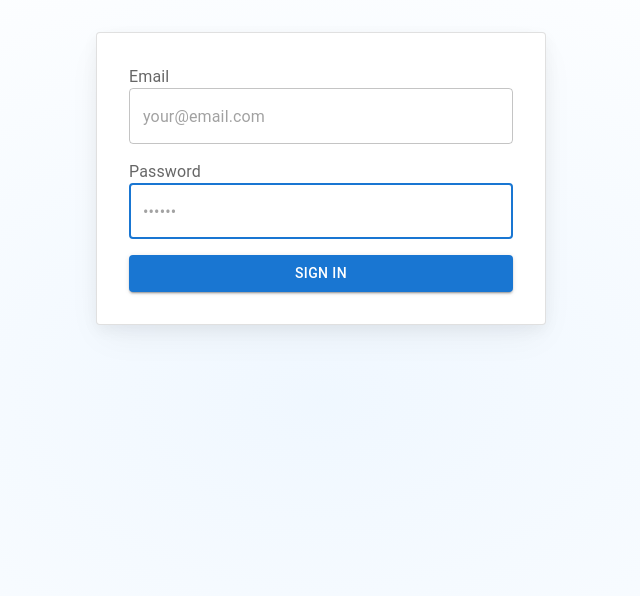
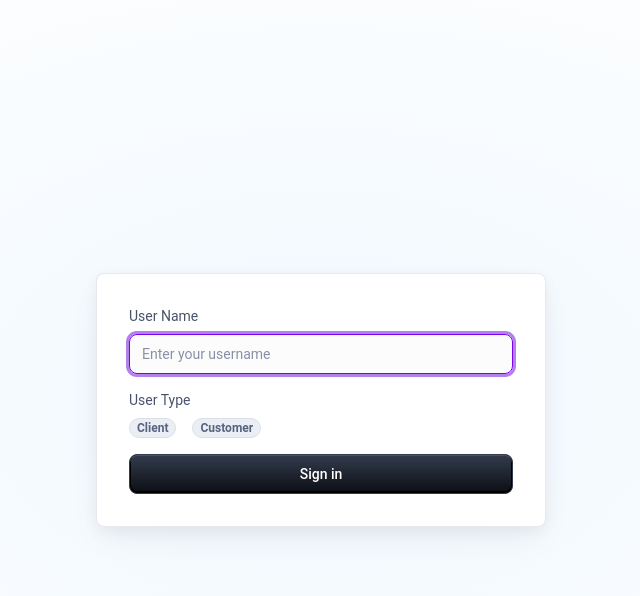
Before and after one commit to dpolo-dev/TP-Whisper-Front, a React (Vite) app: page /login in a window 1280 px wide. Shown: the top 596 px of the page, without its empty margins (319-959 px from the left). Built offline with nearby package versions, Linux system fonts and the light colour scheme.

Commit message:
re colors

```diff
--- a/src/App.jsx
+++ b/src/App.jsx
@@ -4,19 +4,15 @@ import {
   Routes,
   Navigate,
 } from "react-router-dom";
-import { ThemeProvider, createTheme } from "@mui/material/styles";
 import CssBaseline from "@mui/material/CssBaseline";
 import Login from "./login";
 import Customer from "./customer";
 import Client from "./client";
 import AppTheme from "./shared/AppTheme";
 
-const theme = createTheme();
-
 export default function App() {
   return (
     <AppTheme>
-      <ThemeProvider theme={theme}>
       <CssBaseline />
       <Router>
         <Routes>
@@ -26,7 +22,6 @@ export default function App() {
           <Route path="*" element={<Navigate to="/login" replace />} />
         </Routes>
       </Router>
-      </ThemeProvider>
     </AppTheme>
   );
 }
--- a/src/login/components/SignIn.jsx
+++ b/src/login/components/SignIn.jsx
@@ -3,10 +3,11 @@ import Box from "@mui/material/Box";
 import Button from "@mui/material/Button";
 import FormLabel from "@mui/material/FormLabel";
 import FormControl from "@mui/material/FormControl";
-import TextField from "@mui/material/TextField";
 import Stack from "@mui/material/Stack";
 import MuiCard from "@mui/material/Card";
 import { styled } from "@mui/material/styles";
+import Chip from "@mui/material/Chip";
+import { TextField } from "@mui/material";
 
 const Card = styled(MuiCard)(({ theme }) => ({
   display: "flex",
@@ -28,8 +29,11 @@ const Card = styled(MuiCard)(({ theme }) => ({
 }));
 
 const SignInContainer = styled(Stack)(({ theme }) => ({
-  minHeight: "100%",
+  minHeight: "100vh",
   padding: theme.spacing(2),
+  justifyContent: "center",
+  alignItems: "center",
+  position: "relative",
   [theme.breakpoints.up("sm")]: {
     padding: theme.spacing(4),
   },
@@ -50,52 +54,58 @@ const SignInContainer = styled(Stack)(({ theme }) => ({
 }));
 
 export default function SignIn() {
-  const [emailError, setEmailError] = React.useState(false);
-  const [emailErrorMessage, setEmailErrorMessage] = React.useState("");
-  const [passwordError, setPasswordError] = React.useState(false);
-  const [passwordErrorMessage, setPasswordErrorMessage] = React.useState("");
+  const [usernameError, setUsernameError] = React.useState(false);
+  const [usernameErrorMessage, setUsernameErrorMessage] = React.useState("");
+  const [userTypeError, setUserTypeError] = React.useState(false);
+  const [userTypeErrorMessage, setUserTypeErrorMessage] = React.useState("");
+  const [selectedUserType, setSelectedUserType] = React.useState("");
 
   const handleSubmit = (event) => {
-    if (emailError || passwordError) {
-      event.preventDefault();
+    event.preventDefault();
+    if (!validateInputs()) {
       return;
     }
     const data = new FormData(event.currentTarget);
+    const username = data.get("username");
     console.log({
-      email: data.get("email"),
-      password: data.get("password"),
+      username,
+      userType: selectedUserType,
     });
   };
 
   const validateInputs = () => {
-    const email = document.getElementById("email");
-    const password = document.getElementById("password");
-
+    const username = document.getElementById("username").value;
     let isValid = true;
 
-    if (!email.value || !/\S+@\S+\.\S+/.test(email.value)) {
-      setEmailError(true);
-      setEmailErrorMessage("Please enter a valid email address.");
+    // Validación de username
+    if (!username || username.length < 3) {
+      setUsernameError(true);
+      setUsernameErrorMessage("Username must be at least 3 characters long.");
       isValid = false;
     } else {
-      setEmailError(false);
-      setEmailErrorMessage("");
+      setUsernameError(false);
+      setUsernameErrorMessage("");
     }
 
-    if (!password.value || password.value.length < 6) {
-      setPasswordError(true);
-      setPasswordErrorMessage("Password must be at least 6 characters long.");
+    // Validación de tipo de usuario
+    if (!selectedUserType) {
+      setUserTypeError(true);
+      setUserTypeErrorMessage("Please select a user type.");
       isValid = false;
     } else {
-      setPasswordError(false);
-      setPasswordErrorMessage("");
+      setUserTypeError(false);
+      setUserTypeErrorMessage("");
     }
 
     return isValid;
   };
 
+  const handleUserTypeChange = (userType) => {
+    setSelectedUserType(userType);
+  };
+
   return (
-    <SignInContainer direction="column" justifyContent="space-between">
+    <SignInContainer direction="column">
       <Card variant="outlined">
         <Box
           component="form"
@@ -109,42 +119,50 @@ export default function SignIn() {
           }}
         >
           <FormControl>
-            <FormLabel htmlFor="email">Email</FormLabel>
+            <FormLabel htmlFor="username">User Name</FormLabel>
             <TextField
-              error={emailError}
-              helperText={emailErrorMessage}
-              id="email"
-              type="email"
-              name="email"
-              placeholder="your@email.com"
-              autoComplete="email"
+              error={usernameError}
+              helperText={usernameErrorMessage}
+              id="username"
+              name="username"
+              placeholder="Enter your username"
+              autoComplete="username"
               autoFocus
               required
               fullWidth
               variant="outlined"
-              color={emailError ? "error" : "primary"}
-              sx={{ ariaLabel: "email" }}
+              color={usernameError ? "error" : "primary"}
+              sx={{ ariaLabel: "username" }}
             />
           </FormControl>
+
           <FormControl>
-            <Box sx={{ display: "flex", justifyContent: "space-between" }}>
-              <FormLabel htmlFor="password">Password</FormLabel>
-            </Box>
-            <TextField
-              error={passwordError}
-              helperText={passwordErrorMessage}
-              name="password"
-              placeholder="••••••"
-              type="password"
-              id="password"
-              autoComplete="current-password"
-              autoFocus
-              required
-              fullWidth
-              variant="outlined"
-              color={passwordError ? "error" : "primary"}
-            />
+            <FormLabel>User Type</FormLabel>
+            <Stack direction="row" spacing={2}>
+              <Chip
+                label="Client"
+                clickable
+                variant={selectedUserType === "client" ? "filled" : "outlined"}
+                color={selectedUserType === "client" ? "primary" : "default"}
+                onClick={() => handleUserTypeChange("client")}
+              />
+              <Chip
+                label="Customer"
+                clickable
+                variant={
+                  selectedUserType === "customer" ? "filled" : "outlined"
+                }
+                color={selectedUserType === "customer" ? "primary" : "default"}
+                onClick={() => handleUserTypeChange("customer")}
+              />
+            </Stack>
+            {userTypeError && (
+              <Box sx={{ color: "red", fontSize: "0.75rem" }}>
+                {userTypeErrorMessage}
+              </Box>
+            )}
           </FormControl>
+
           <Button
             type="submit"
             fullWidth
--- a/src/shared/themePrimitives.jsx
+++ b/src/shared/themePrimitives.jsx
@@ -1,79 +1,79 @@
-import { createTheme, alpha } from '@mui/material/styles';
+import { createTheme, alpha } from "@mui/material/styles";
 
 const defaultTheme = createTheme();
 
 const customShadows = [...defaultTheme.shadows];
 
 export const brand = {
-  50: 'hsl(210, 100%, 95%)',
-  100: 'hsl(210, 100%, 92%)',
-  200: 'hsl(210, 100%, 80%)',
-  300: 'hsl(210, 100%, 65%)',
-  400: 'hsl(210, 98%, 48%)',
-  500: 'hsl(210, 98%, 42%)',
-  600: 'hsl(210, 98%, 55%)',
-  700: 'hsl(210, 100%, 35%)',
-  800: 'hsl(210, 100%, 16%)',
-  900: 'hsl(210, 100%, 21%)',
+  50: "hsl(270, 100%, 95%)",
+  100: "hsl(270, 100%, 92%)",
+  200: "hsl(270, 100%, 80%)",
+  300: "hsl(270, 100%, 65%)",
+  400: "hsl(270, 98%, 48%)",
+  500: "hsl(270, 98%, 42%)",
+  600: "hsl(270, 98%, 55%)",
+  700: "hsl(270, 100%, 35%)",
+  800: "hsl(270, 100%, 16%)",
+  900: "hsl(270, 100%, 21%)",
 };
 
 export const gray = {
-  50: 'hsl(220, 35%, 97%)',
-  100: 'hsl(220, 30%, 94%)',
-  200: 'hsl(220, 20%, 88%)',
-  300: 'hsl(220, 20%, 80%)',
-  400: 'hsl(220, 20%, 65%)',
-  500: 'hsl(220, 20%, 42%)',
-  600: 'hsl(220, 20%, 35%)',
-  700: 'hsl(220, 20%, 25%)',
-  800: 'hsl(220, 30%, 6%)',
-  900: 'hsl(220, 35%, 3%)',
+  50: "hsl(220, 35%, 97%)",
+  100: "hsl(220, 30%, 94%)",
+  200: "hsl(220, 20%, 88%)",
+  300: "hsl(220, 20%, 80%)",
+  400: "hsl(220, 20%, 65%)",
+  500: "hsl(220, 20%, 42%)",
+  600: "hsl(220, 20%, 35%)",
+  700: "hsl(220, 20%, 25%)",
+  800: "hsl(220, 30%, 6%)",
+  900: "hsl(220, 35%, 3%)",
 };
 
 export const green = {
-  50: 'hsl(120, 80%, 98%)',
-  100: 'hsl(120, 75%, 94%)',
-  200: 'hsl(120, 75%, 87%)',
-  300: 'hsl(120, 61%, 77%)',
-  400: 'hsl(120, 44%, 53%)',
-  500: 'hsl(120, 59%, 30%)',
-  600: 'hsl(120, 70%, 25%)',
-  700: 'hsl(120, 75%, 16%)',
-  800: 'hsl(120, 84%, 10%)',
-  900: 'hsl(120, 87%, 6%)',
+  50: "hsl(120, 80%, 98%)",
+  100: "hsl(120, 75%, 94%)",
+  200: "hsl(120, 75%, 87%)",
+  300: "hsl(120, 61%, 77%)",
+  400: "hsl(120, 44%, 53%)",
+  500: "hsl(120, 59%, 30%)",
+  600: "hsl(120, 70%, 25%)",
+  700: "hsl(120, 75%, 16%)",
+  800: "hsl(120, 84%, 10%)",
+  900: "hsl(120, 87%, 6%)",
 };
 
 export const orange = {
-  50: 'hsl(45, 100%, 97%)',
-  100: 'hsl(45, 92%, 90%)',
-  200: 'hsl(45, 94%, 80%)',
-  300: 'hsl(45, 90%, 65%)',
-  400: 'hsl(45, 90%, 40%)',
-  500: 'hsl(45, 90%, 35%)',
-  600: 'hsl(45, 91%, 25%)',
-  700: 'hsl(45, 94%, 20%)',
-  800: 'hsl(45, 95%, 16%)',
-  900: 'hsl(45, 93%, 12%)',
+  50: "hsl(45, 100%, 97%)",
+  100: "hsl(45, 92%, 90%)",
+  200: "hsl(45, 94%, 80%)",
+  300: "hsl(45, 90%, 65%)",
+  400: "hsl(45, 90%, 40%)",
+  500: "hsl(45, 90%, 35%)",
+  600: "hsl(45, 91%, 25%)",
+  700: "hsl(45, 94%, 20%)",
+  800: "hsl(45, 95%, 16%)",
+  900: "hsl(45, 93%, 12%)",
 };
 
 export const red = {
-  50: 'hsl(0, 100%, 97%)',
-  100: 'hsl(0, 92%, 90%)',
-  200: 'hsl(0, 94%, 80%)',
-  300: 'hsl(0, 90%, 65%)',
-  400: 'hsl(0, 90%, 40%)',
-  500: 'hsl(0, 90%, 30%)',
-  600: 'hsl(0, 91%, 25%)',
-  700: 'hsl(0, 94%, 18%)',
-  800: 'hsl(0, 95%, 12%)',
-  900: 'hsl(0, 93%, 6%)',
+  50: "hsl(0, 100%, 97%)",
+  100: "hsl(0, 92%, 90%)",
+  200: "hsl(0, 94%, 80%)",
+  300: "hsl(0, 90%, 65%)",
+  400: "hsl(0, 90%, 40%)",
+  500: "hsl(0, 90%, 30%)",
+  600: "hsl(0, 91%, 25%)",
+  700: "hsl(0, 94%, 18%)",
+  800: "hsl(0, 95%, 12%)",
+  900: "hsl(0, 93%, 6%)",
 };
 
 export const getDesignTokens = (mode) => {
   customShadows[1] =
-    mode === 'dark'
-      ? 'hsla(220, 30%, 5%, 0.7) 0px 4px 16px 0px, hsla(220, 25%, 10%, 0.8) 0px 8px 16px -5px'
-      : 'hsla(220, 30%, 5%, 0.07) 0px 4px 16px 0px, hsla(220, 25%, 10%, 0.07) 0px 8px 16px -5px';
+    mode === "dark"
+      ? "hsla(220, 30%, 5%, 0.7) 0px 4px 16px 0px, hsla(220, 25%, 10%, 0.8) 0px 8px 16px -5px"
+      : "hsla(220, 30%, 5%, 0.07) 0px 4px 16px 0px, hsla(220, 25%, 10%, 0.07) 0px 8px 16px -5px";
 
   return {
     palette: {
@@ -83,7 +83,7 @@ export const getDesignTokens = (mode) => {
         main: brand[400],
         dark: brand[700],
         contrastText: brand[50],
-        ...(mode === 'dark' && {
+        ...(mode === "dark" && {
           contrastText: brand[50],
           light: brand[300],
           main: brand[400],
@@ -95,7 +95,7 @@ export const getDesignTokens = (mode) => {
         main: brand[300],
         dark: brand[600],
         contrastText: gray[50],
-        ...(mode === 'dark' && {
+        ...(mode === "dark" && {
           contrastText: brand[300],
           light: brand[500],
           main: brand[700],
@@ -106,7 +106,7 @@ export const getDesignTokens = (mode) => {
         light: orange[300],
         main: orange[400],
         dark: orange[800],
-        ...(mode === 'dark' && {
+        ...(mode === "dark" && {
           light: orange[400],
           main: orange[500],
           dark: orange[700],
@@ -116,7 +116,7 @@ export const getDesignTokens = (mode) => {
         light: red[300],
         main: red[400],
         dark: red[800],
-        ...(mode === 'dark' && {
+        ...(mode === "dark" && {
           light: red[400],
           main: red[500],
           dark: red[700],
@@ -126,7 +126,7 @@ export const getDesignTokens = (mode) => {
         light: green[300],
         main: green[400],
         dark: green[800],
-        ...(mode === 'dark' && {
+        ...(mode === "dark" && {
           light: green[400],
           main: green[500],
           dark: green[700],
@@ -135,32 +135,35 @@ export const getDesignTokens = (mode) => {
       grey: {
         ...gray,
       },
-      divider: mode === 'dark' ? alpha(gray[700], 0.6) : alpha(gray[300], 0.4),
+      divider: mode === "dark" ? alpha(gray[700], 0.6) : alpha(gray[300], 0.4),
       background: {
-        default: 'hsl(0, 0%, 99%)',
-        paper: 'hsl(220, 35%, 97%)',
-        ...(mode === 'dark' && { default: gray[900], paper: 'hsl(220, 30%, 7%)' }),
+        default: "hsl(0, 0%, 99%)",
+        paper: "hsl(220, 35%, 97%)",
+        ...(mode === "dark" && {
+          default: gray[900],
+          paper: "hsl(220, 30%, 7%)",
+        }),
       },
       text: {
         primary: gray[800],
         secondary: gray[600],
         warning: orange[400],
-        ...(mode === 'dark' && {
-          primary: 'hsl(0, 0%, 100%)',
+        ...(mode === "dark" && {
+          primary: "hsl(0, 0%, 100%)",
           secondary: gray[400],
         }),
       },
       action: {
         hover: alpha(gray[200], 0.2),
         selected: `${alpha(gray[200], 0.3)}`,
-        ...(mode === 'dark' && {
+        ...(mode === "dark" && {
           hover: alpha(gray[600], 0.2),
           selected: alpha(gray[600], 0.3),
         }),
       },
     },
     typography: {
-      fontFamily: ['"Inter", "sans-serif"'].join(','),
+      fontFamily: ['"Roboto", "sans-serif"'].join(","),
       h1: {
         fontSize: defaultTheme.typography.pxToRem(48),
         fontWeight: 600,
@@ -250,8 +253,8 @@ export const colorSchemes = {
       },
       divider: alpha(gray[300], 0.4),
       background: {
-        default: 'hsl(0, 0%, 99%)',
-        paper: 'hsl(220, 35%, 97%)',
+        default: "hsl(0, 0%, 99%)",
+        paper: "hsl(220, 35%, 97%)",
       },
       text: {
         primary: gray[800],
@@ -263,7 +266,7 @@ export const colorSchemes = {
         selected: `${alpha(gray[200], 0.3)}`,
       },
       baseShadow:
-        'hsla(220, 30%, 5%, 0.07) 0px 4px 16px 0px, hsla(220, 25%, 10%, 0.07) 0px 8px 16px -5px',
+        "hsla(220, 30%, 5%, 0.07) 0px 4px 16px 0px, hsla(220, 25%, 10%, 0.07) 0px 8px 16px -5px",
     },
   },
   dark: {
@@ -301,10 +304,10 @@ export const colorSchemes = {
       divider: alpha(gray[700], 0.6),
       background: {
         default: gray[900],
-        paper: 'hsl(220, 30%, 7%)',
+        paper: "hsl(220, 30%, 7%)",
       },
       text: {
-        primary: 'hsl(0, 0%, 100%)',
+        primary: "hsl(0, 0%, 100%)",
         secondary: gray[400],
       },
       action: {
@@ -312,13 +315,13 @@ export const colorSchemes = {
         selected: alpha(gray[600], 0.3),
       },
       baseShadow:
-        'hsla(220, 30%, 5%, 0.7) 0px 4px 16px 0px, hsla(220, 25%, 10%, 0.8) 0px 8px 16px -5px',
+        "hsla(220, 30%, 5%, 0.7) 0px 4px 16px 0px, hsla(220, 25%, 10%, 0.8) 0px 8px 16px -5px",
     },
   },
 };
 
 export const typography = {
-  fontFamily: ['"Inter", "sans-serif"'].join(','),
+  fontFamily: ['"Roboto", "sans-serif"'].join(","),
   h1: {
     fontSize: defaultTheme.typography.pxToRem(48),
     fontWeight: 600,
@@ -372,7 +375,7 @@ export const shape = {
 };
 
 const defaultShadows = [
-  'var(--mui-palette-baseShadow)',
+  "var(--mui-palette-baseShadow)",
   ...defaultTheme.shadows.slice(1),
 ];
 export const shadows = defaultShadows;
```
Lines whose indentation alone changed are shown as unchanged.
